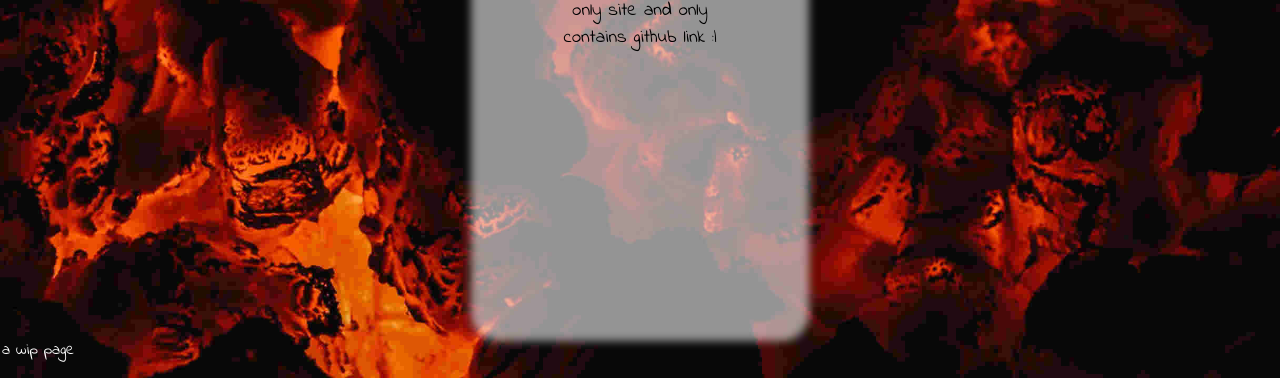
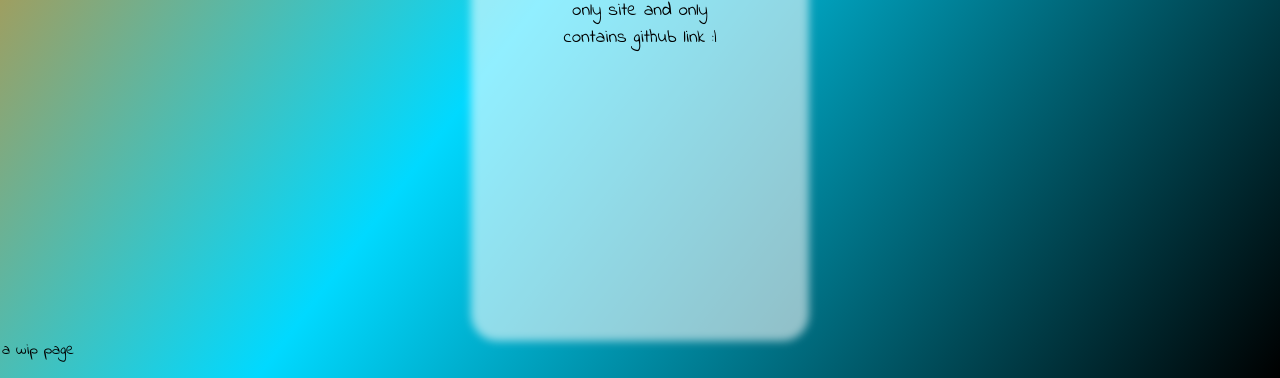
Before and after one commit to znapci/old-profile, a plain HTML site: page index.html in a window 1280 px wide. Shown: the part 438-816 px from the top of the page. Drawn offline with nearby package versions, Linux system fonts and the light colour scheme.

Commit message:
change background

```diff
--- a/style.css
+++ b/style.css
@@ -6,13 +6,14 @@ body {
 	font-family: "Indie Flower";
 	align-content: center;
 	justify-content: center;
-	background:url(assets/background.jpg);
+	background: rgb(99,93,201);
+background: linear-gradient(127deg, rgb(255, 123, 0) 0%, rgb(0, 217, 255) 46%, rgb(0, 0, 0) 100%);
 	background-position: center;
 	background-size: cover;
 
 }
 #wip {
-	color: #ffffff;
+	color: #000000;
 	position: fixed;
 	left: 2px;
 	bottom: 0%;
```
